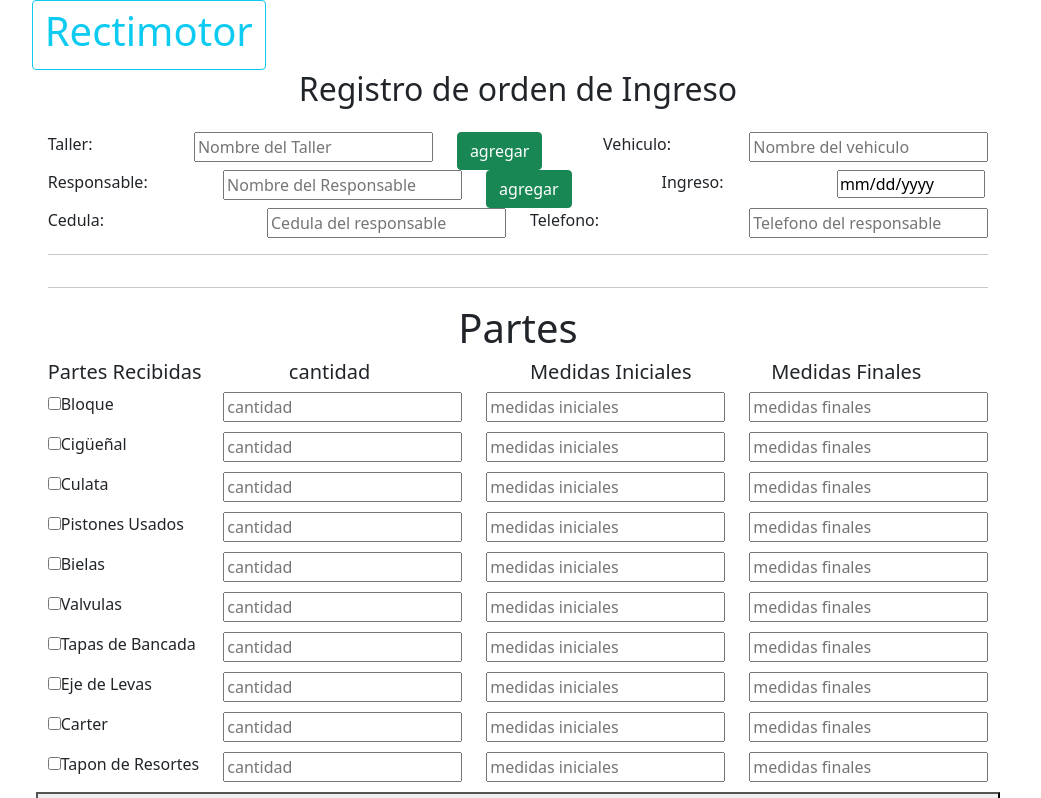
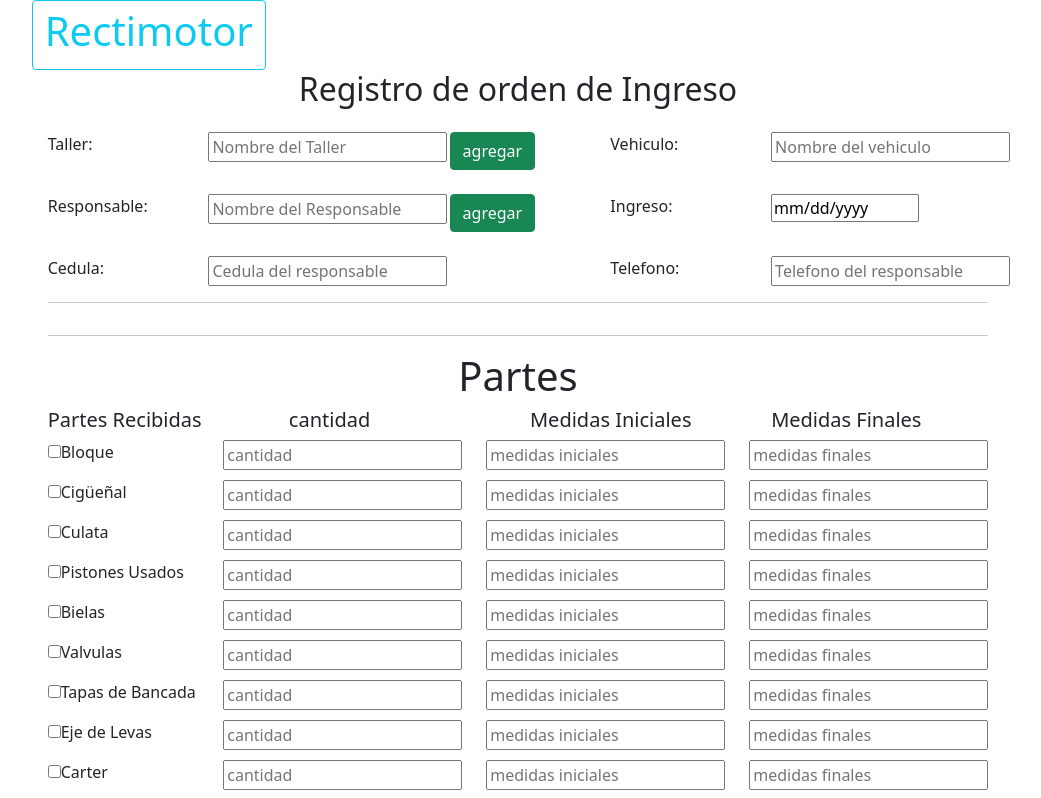
Before and after one commit to Dsotofuya/Trabajo-De-Campo---Rectificadora-De-Motores, a React (Create React App) app in the folder rectimotor-frontend/: page /menu/agregar in a window 1280 px wide. Shown: the top 798 px of the page, without its empty margins (122-1163 px from the left). Built offline with nearby package versions, Linux system fonts and the light colour scheme.

Commit message:
arreglos de interfaz de registro

```diff
--- a/rectimotor-frontend/src/RegisterOrder.js
+++ b/rectimotor-frontend/src/RegisterOrder.js
@@ -11,17 +11,23 @@ function RegisterOrder(){
   const [activePersonModal, setActivePerson] = useState(false);
   const [activeWorkshopModal, setActiveWorkshop] = useState(false);
 
+
   const [name, setName] = useState("");
+  const [document, setDocument] = useState("");
+
+
+
+  const getNum=(doc)=>{
+    setDocument(doc)
+  }
 
   const togglePersonModal = () => {
     setActivePerson(!activePersonModal)
   }
+
   const toggleWorkshopModal = () => {
     setActiveWorkshop((isActive)=>!isActive)
   }
-  const handleInputChange = () => setName
-  const addWorkshop = false
-  const addPerson = false
 
   const [vehicle, setVehicle] = useState(false);
 
@@ -35,61 +41,63 @@ function RegisterOrder(){
       <div className="container-xl w-100 p-3" >
 
           <div className="row">
-            <div className="col">
+            <div className="col-md-2">
               <label>Taller:</label>
             </div>
-            <div className="col">
+            <div className="col-md-3">
               <input onChange={({ target: { value } }) => setName(value)} type="text" placeholder="Nombre del Taller" />
             </div>
-            <div className="col">
+            <div className="col-md-2">
               <button className="btn btn-success" onClick={toggleWorkshopModal}>agregar</button>
             </div>
 
 
-            <div className="col">
+            <div className="col-md-2">
               <label>Vehiculo:</label>
             </div>
-            <div className="col">
+            <div className="col-md-2">
               <input onChange={({ target: { value } }) => setVehicle(value)} type="text" placeholder="Nombre del vehiculo" />
             </div>
           </div>
+          <br/>
 
 
           <div className="row">
-            <div className="col">
+            <div className="col-md-2">
               <label>Responsable:</label>
             </div>
-            <div className="col">
-              <input onChange={({ target: { value } }) => setName(value)} type="text" placeholder="Nombre del Responsable" />
+            <div className="col-md-3">
+              <input onChange={({ target: { value } }) => setName(value)} type="text" placeholder="Nombre del Responsable" value={name}/>
             </div>
-            <div className="col">
+            <div className="col-md-2">
               <button className="btn btn-success" onClick={togglePersonModal}>agregar</button>
             </div>
 
 
-            <div className="col">
+            <div className="col-md-2">
               <label>Ingreso:</label>
             </div>
-            <div className="col">
+            <div className="col-md-2">
               <input type="date" placeholder="Fecha de ingreso"  readonly="readonly" id="current"/>
             </div>
           </div>
+          <br/>
 
 
           <div className="row">
-            <div className="col">
+            <div className="col-md-2">
               <label>Cedula:</label>
             </div>
-            <div className="col">
-              <input onChange={({ target: { value } }) => setName(value)} type="text" placeholder="Cedula del responsable" />
+            <div className="col-md-5">
+              <input onChange={({ target: { value } }) => setName(value)} type="text" placeholder="Cedula del responsable" value={document}/>
             </div>
 
 
-            <div className="col">
+            <div className="col-md-2">
               <label>Telefono:
               </label>
             </div>
-            <div className="col">
+            <div className="col-md-2">
               <input onChange={({ target: { value } }) => setName(value)} type="text" placeholder="Telefono del responsable"/>
             </div>
 
@@ -98,10 +106,10 @@ function RegisterOrder(){
             <hr />
             <div className="row">
               <Modal active={activeWorkshopModal} toggle={toggleWorkshopModal}>
-                <WorkshopModal/>
+                <WorkshopModal toggle={toggleWorkshopModal} />
               </Modal>
-              <Modal active={activePersonModal} toggle={togglePersonModal}>
-                <PersonModal/>
+              <Modal active={activePersonModal} toggle={togglePersonModal} >
+                <PersonModal toggle={togglePersonModal} name={setName} document={setDocument}/>
               </Modal>
             </div>
             <hr />
--- a/rectimotor-frontend/src/componentes/PersonModal.js
+++ b/rectimotor-frontend/src/componentes/PersonModal.js
@@ -4,12 +4,21 @@ import MenuButton from "./MenuButton";
 import { BrowserRouter, Route, Routes } from 'react-router-dom';
 import { Link } from 'react-router-dom';
 
-function PersonModal() {
+
+function PersonModal(props) {
+
+
     const [personName, setPersonName] = useState('');
     const [personDoc, setPersonDoc] = useState('');
     const [phoneNumber, setPhone] = useState('');
 
     const URI = "http://localhost:3412/persons";
+
+    const num=(value)=>{
+        setPersonDoc(value)
+    }
+
+
 
     const addPerson = () => {
         console.log(personName + ', ' + personDoc + ', ' + phoneNumber)
@@ -25,7 +34,9 @@ function PersonModal() {
         };
 
         console.log(requestOption.body)
-
+        props.toggle()
+        props.name(personName)
+        props.document(personDoc)
         return fetch(URI, requestOption);
     }
 
@@ -58,7 +69,7 @@ function PersonModal() {
 
                     <div className="col">
                         <input
-                            onChange={({ target: { value } }) => setPersonDoc(value)}
+                            onChange={({ target: { value } }) => num(value)}
                             type="text" placeholder="Cedula" />
                     </div>
 
@@ -88,7 +99,7 @@ function PersonModal() {
                 {/* </Link> */}
                 {/* <Link to='/menu' className="text-decoration-none"> */}
                 <div className="row">
-                    <button className="btn btn-danger">
+                    <button className="btn btn-danger" onClick={props.toggle}>
                         <h3 className="text-decoration-none">Descartar</h3>
                     </button>
                 </div>
--- a/rectimotor-frontend/src/componentes/WorkshopModal.js
+++ b/rectimotor-frontend/src/componentes/WorkshopModal.js
@@ -3,7 +3,7 @@ import MenuButton from "./MenuButton";
 import { BrowserRouter, Route, Routes } from 'react-router-dom';
 import { Link } from 'react-router-dom';
 
-function WorkshopModal() {
+function WorkshopModal(props) {
     const [workShopName, setworkShopName] = useState('');
     const [OwnerName, setOwnerName] = useState('');
     const [number, setNumber] = useState('');
@@ -13,18 +13,18 @@ function WorkshopModal() {
     const addWorkShop = () => {
 
         console.log(workShopName + ', ' + OwnerName + ', ' + number)
-
         const requestOption = {
             method: "POST",
             headers: { 'Content-Type': 'application/json' },
             body: JSON.stringify({
                 NOMBRE_TALLER: workShopName,
                 NOMBRE_PROPIETARIO: OwnerName,
-                TELEFONO_TALLER: number}),
+                TELEFONO_TALLER: number
+            }),
         };
 
         console.log(requestOption.body)
-
+        props.toggle()
         return fetch(URI, requestOption);
     }
 
@@ -85,13 +85,13 @@ function WorkshopModal() {
                             </button>
                         </div>
                     {/*</Link> */}
-                    <Link to='/menu' className="text-decoration-none">
-                        <div className="row">
+                    {/* <Link to='/menu' className="text-decoration-none"> */}
+                        <div className="row" onClick={props.toggle}>
                             <button className="btn btn-danger">
                                 <h3 className="text-decoration-none">Descartar</h3>
                             </button>
                         </div>
-                    </Link>
+                    {/* </Link> */}
 
                 </div>
 
```
